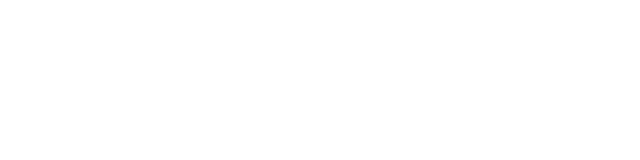
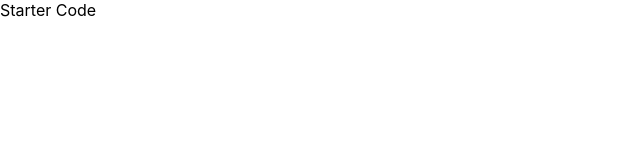
Before and after one commit to skijooma/employee-polls-project, a React (Create React App) app: page / in a window 1280 px wide. Shown: the top 160 px of the page, without its empty margins (0-640 px from the left). Built offline with nearby package versions, Linux system fonts and the light colour scheme.

Commit message:
setup: Redux files
* Actions, reducers, middleware, components

```diff
--- a/src/components/App.js
+++ b/src/components/App.js
@@ -1,11 +1,11 @@
 
+const App = () => {
 
-function App() {
-  return (
-    <div className="App">
-
-    </div>
-  );
-}
+	return (
+		<div className = "App">
+			Starter Code
+		</div>
+	);
+};
 
 export default App;
```
Also changed, not shown: src/actions/questions.js (added), src/actions/shared.js (added), src/actions/users.js (added), src/middleware/checker.js (added), src/middleware/index.js (added), src/middleware/logger.js (added), src/reducers/index.js (added), src/reducers/loading.js (added), src/reducers/questions.js (added), src/reducers/users.js (added).
